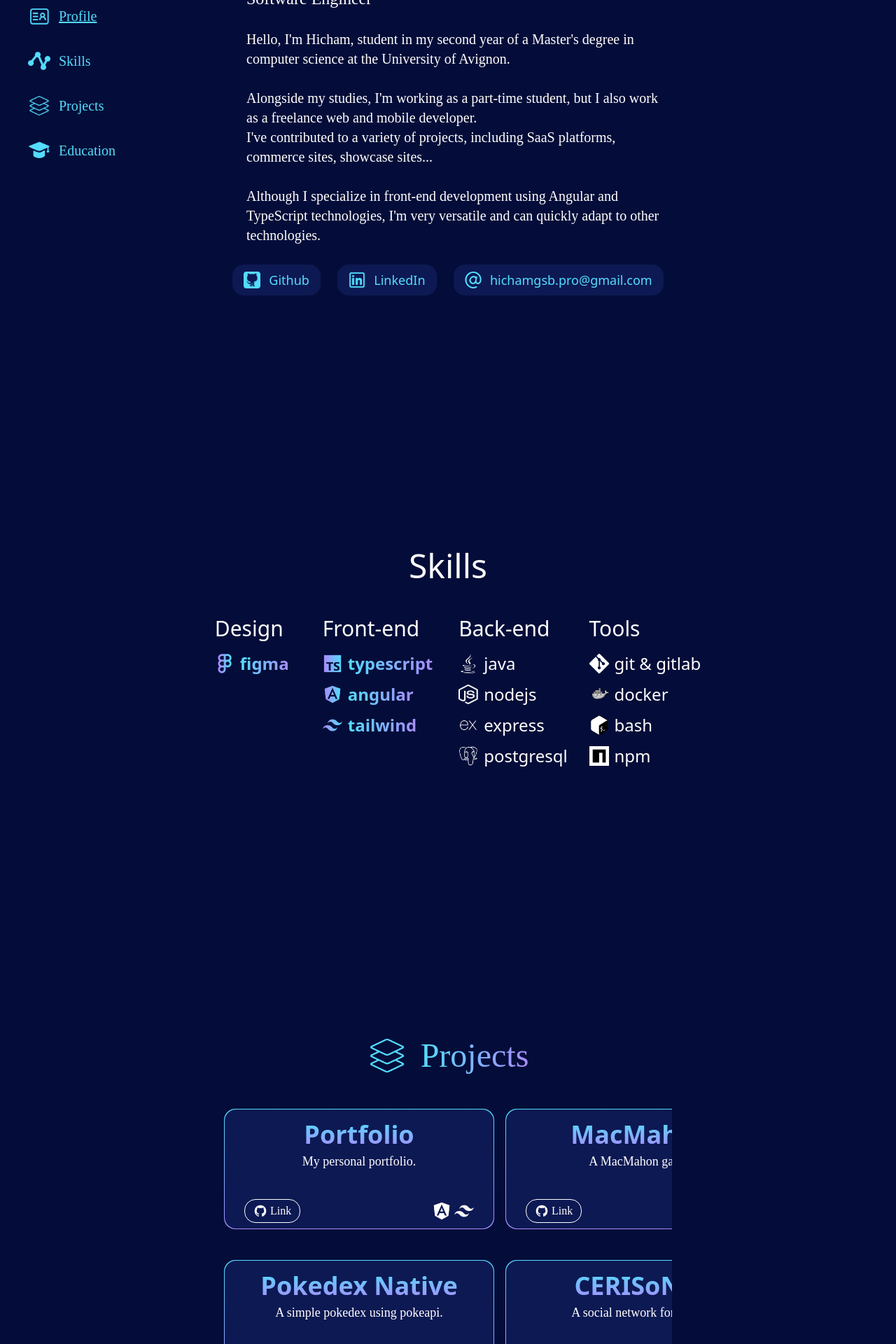
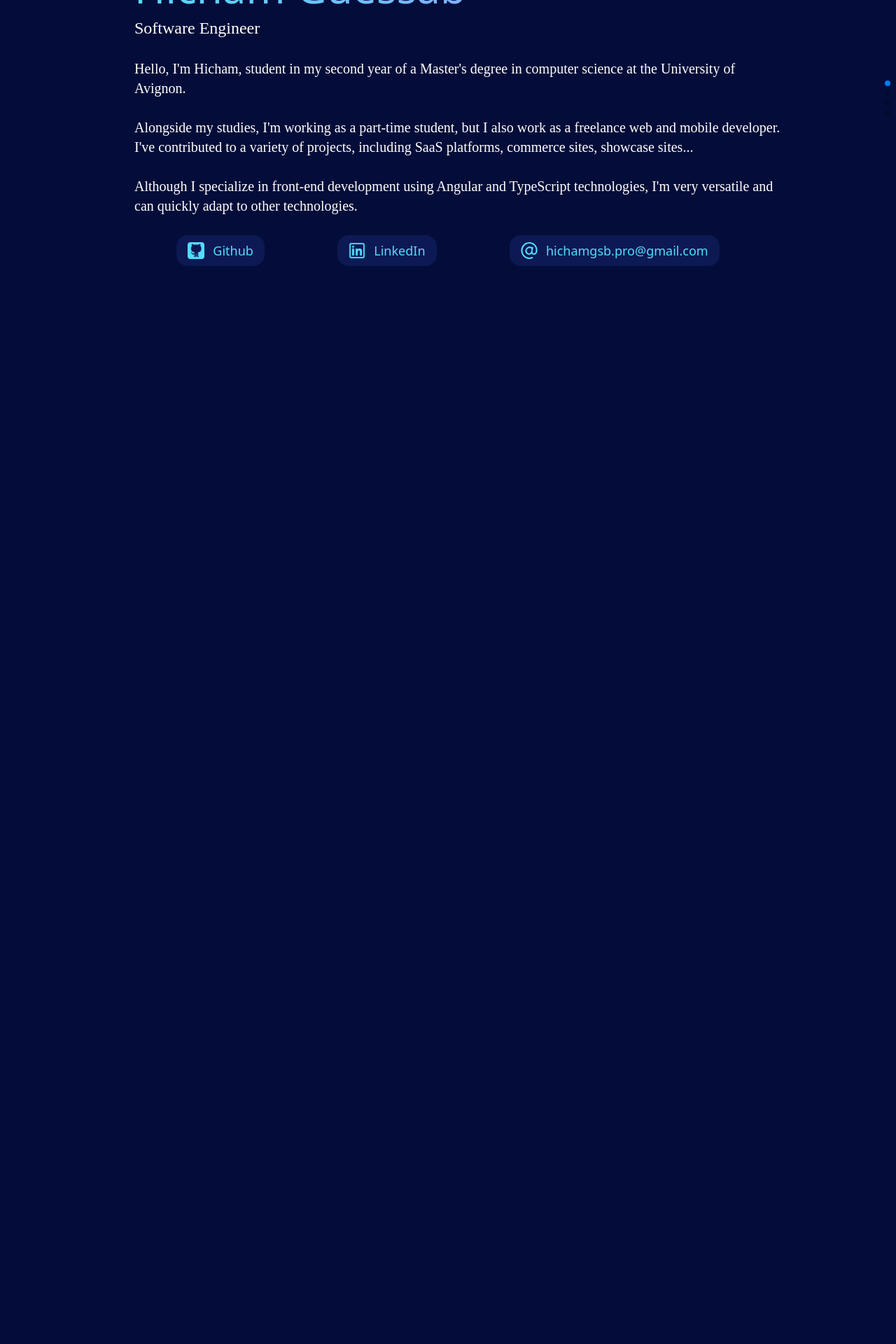
Before and after one commit to HichamGuessab/portfolio, an Angular app: page / in a window 1280 px wide. Shown: the part 260-2180 px from the top of the page at 70% size. After the commit the page ends 800 px from the top, so only its background shows below. Built offline with nearby package versions, Linux system fonts and the light colour scheme.

Commit message:
add SwipperJS to navigate

```diff
--- a/package.json
+++ b/package.json
@@ -20,6 +20,7 @@
     "@angular/platform-browser-dynamic": "^17.3.0",
     "@angular/router": "^17.3.0",
     "rxjs": "~7.8.0",
+    "swiper": "^11.2.1",
     "tslib": "^2.3.0",
     "zone.js": "~0.14.3"
   },
@@ -28,6 +29,7 @@
     "@angular/cli": "^17.3.9",
     "@angular/compiler-cli": "^17.3.0",
     "@types/jasmine": "~5.1.0",
+    "@types/swiper": "^5.4.3",
     "autoprefixer": "^10.4.20",
     "jasmine-core": "~5.1.0",
     "karma": "~6.4.0",
--- a/src/app/app.component.html
+++ b/src/app/app.component.html
@@ -1,16 +1,19 @@
-<nav-menu
-  class="fixed bottom-0 h-14 w-full content-center bg-nightBlue md:top-1/3 md:w-1/4 md:bg-transparent"
-/>
-<div class="hidden md:block md:w-1/4"></div>
-<div class="m-4 flex flex-col content-center text-white md:m-0 md:w-2/4">
-  <profile-section [id]="Section.Profile" class="min-h-screen justify-center" />
-  <skills-section [id]="Section.Skills" class="min-h-screen justify-center" />
-  <projects-section
-    [id]="Section.Projects"
-    class="min-h-screen justify-center"
-  />
-  <education-section
-    [id]="Section.Education"
-    class="min-h-screen justify-center"
-  />
-</div>
+<swiper-container
+  pagination="true"
+  direction="vertical"
+  class="h-screen w-screen text-white"
+  css-mode="true"
+>
+  <swiper-slide class="flex items-center justify-center">
+    <profile-section [id]="Section.Profile" class="w-3/4" />
+  </swiper-slide>
+  <swiper-slide class="flex items-center justify-center">
+    <skills-section [id]="Section.Skills" class="w-2/4" />
+  </swiper-slide>
+  <swiper-slide class="flex items-center justify-center">
+    <projects-section [id]="Section.Projects" class="w-3/4" />
+  </swiper-slide>
+  <swiper-slide class="flex items-center justify-center">
+    <education-section [id]="Section.Education" />
+  </swiper-slide>
+</swiper-container>
--- a/src/app/app.component.ts
+++ b/src/app/app.component.ts
@@ -1,8 +1,7 @@
-import { Component } from '@angular/core';
+import { Component, CUSTOM_ELEMENTS_SCHEMA } from '@angular/core';
 import { RouterOutlet } from '@angular/router';
 import { ProfileSectionComponent } from './components/profile-section/profile-section.component';
 import { SkillsSectionComponent } from './components/skills-section/skills-section.component';
-import { NavMenuComponent } from './components/navigation/nav-menu/nav-menu.component';
 import { ProjectsSectionComponent } from './components/projects-section/projects-section.component';
 import { EducationSectionComponent } from './components/education-section/education-section.component';
 import { Section } from './interfaces';
@@ -15,11 +14,10 @@ import { Section } from './interfaces';
     RouterOutlet,
     ProfileSectionComponent,
     SkillsSectionComponent,
-    NavMenuComponent,
     ProjectsSectionComponent,
     EducationSectionComponent,
   ],
-  host: { class: 'md:flex md:flex-row' },
+  schemas: [CUSTOM_ELEMENTS_SCHEMA],
 })
 export class AppComponent {
   protected readonly Section = Section;
--- a/src/app/components/navigation/nav-item/nav-item.component.html
+++ /dev/null
@@ -1,15 +0,0 @@
-<div
-  role="button"
-  (click)="redirectTo()"
-  class="flex w-full flex-row items-center gap-1 sm:gap-2 md:gap-3"
-  [ngClass]="{
-    underline: isActive(),
-  }"
->
-  <img
-    src="/assets/images/{{ image() }}.png"
-    [alt]="name()"
-    class="h-5 w-5 sm:h-6 sm:w-6 md:h-8 md:w-8"
-  />
-  <span>{{ name() }}</span>
-</div>
--- a/src/app/components/navigation/nav-item/nav-item.component.ts
+++ /dev/null
@@ -1,28 +0,0 @@
-import {
-  Component,
-  input,
-  InputSignal,
-  output,
-  OutputEmitterRef,
-} from '@angular/core';
-import { NgClass, NgOptimizedImage } from '@angular/common';
-import { Section } from '../../../interfaces';
-
-@Component({
-  selector: 'nav-item',
-  templateUrl: './nav-item.component.html',
-  standalone: true,
-  imports: [NgOptimizedImage, NgClass],
-})
-export class NavItemComponent {
-  name: InputSignal<string> = input.required<string>();
-  image: InputSignal<string> = input.required<string>();
-  section: InputSignal<Section> = input.required<Section>();
-  isActive: InputSignal<boolean> = input.required<boolean>();
-
-  onClickItem: OutputEmitterRef<Section> = output<Section>();
-
-  redirectTo() {
-    this.onClickItem.emit(this.section());
-  }
-}
--- a/src/app/components/navigation/nav-menu/nav-menu.component.html
+++ /dev/null
@@ -1,32 +0,0 @@
-<nav
-  class="flex justify-around font-analogue font-medium text-lightBlue md:flex-col md:gap-y-8 md:px-10 md:text-xl"
->
-  <nav-item
-    image="blue-identity"
-    name="Profile"
-    [isActive]="activeSection === Section.Profile"
-    (onClickItem)="redirectTo($event)"
-    [section]="Section.Profile"
-  />
-  <nav-item
-    image="blue-technology"
-    name="Skills"
-    [isActive]="activeSection === Section.Skills"
-    (onClickItem)="redirectTo($event)"
-    [section]="Section.Skills"
-  />
-  <nav-item
-    image="blue-stack"
-    name="Projects"
-    [isActive]="activeSection === Section.Projects"
-    (onClickItem)="redirectTo($event)"
-    [section]="Section.Projects"
-  />
-  <nav-item
-    image="blue-study"
-    name="Education"
-    [isActive]="activeSection === Section.Education"
-    (onClickItem)="redirectTo($event)"
-    [section]="Section.Education"
-  />
-</nav>
--- a/src/app/components/navigation/nav-menu/nav-menu.component.ts
+++ /dev/null
@@ -1,23 +0,0 @@
-import { Component, inject } from '@angular/core';
-import { NavItemComponent } from '../nav-item/nav-item.component';
-import { ViewportScroller } from '@angular/common';
-import { Section } from '../../../interfaces';
-
-@Component({
-  selector: 'nav-menu',
-  templateUrl: './nav-menu.component.html',
-  standalone: true,
-  imports: [NavItemComponent],
-})
-export class NavMenuComponent {
-  protected _viewportScroller: ViewportScroller = inject(ViewportScroller);
-
-  activeSection: Section = Section.Profile;
-
-  redirectTo($event: Section) {
-    this.activeSection = $event;
-    this._viewportScroller.scrollToAnchor($event);
-  }
-
-  protected readonly Section = Section;
-}
--- a/src/app/components/projects-section/projects-section.component.html
+++ b/src/app/components/projects-section/projects-section.component.html
@@ -10,10 +10,15 @@
     Projects
   </h2>
 </div>
-<div
-  class="no-scrollbar grid max-h-fit grid-flow-col grid-rows-2 gap-4 overflow-x-auto"
+<swiper-container
+  effect="cards"
+  cards-effect='{"slideShadows":false}'
+  class="container"
+  grab-cursor="true"
 >
   @for (project of projects; track project) {
-    <project-item [project]="project" class="w-fit" />
+    <swiper-slide>
+      <project-item [project]="project" class="flex place-self-center" />
+    </swiper-slide>
   }
-</div>
+</swiper-container>
--- a/src/app/components/projects-section/projects-section.component.ts
+++ b/src/app/components/projects-section/projects-section.component.ts
@@ -1,4 +1,9 @@
-import { Component, inject, OnInit } from '@angular/core';
+import {
+  Component,
+  CUSTOM_ELEMENTS_SCHEMA,
+  inject,
+  OnInit,
+} from '@angular/core';
 import { BlueImage, Project } from '../../interfaces';
 import { ProjectService } from '../../services/project.service';
 import { ProjectItemComponent } from './project-item/project-item.component';
@@ -8,6 +13,7 @@ import { ProjectItemComponent } from './project-item/project-item.component';
   templateUrl: './projects-section.component.html',
   standalone: true,
   imports: [ProjectItemComponent],
+  schemas: [CUSTOM_ELEMENTS_SCHEMA],
   host: { class: 'flex flex-col' },
 })
 export class ProjectsSectionComponent implements OnInit {
--- a/src/main.ts
+++ b/src/main.ts
@@ -1,7 +1,9 @@
 import { bootstrapApplication } from '@angular/platform-browser';
 import { appConfig } from './app/app.config';
 import { AppComponent } from './app/app.component';
+import { register as registerSwiperElements } from 'swiper/element/bundle';
 
+registerSwiperElements();
 bootstrapApplication(AppComponent, appConfig).catch((err) =>
   console.error(err)
 );
```
Also changed, not shown: 1 other file (tests, documents, lock files or other folders).
